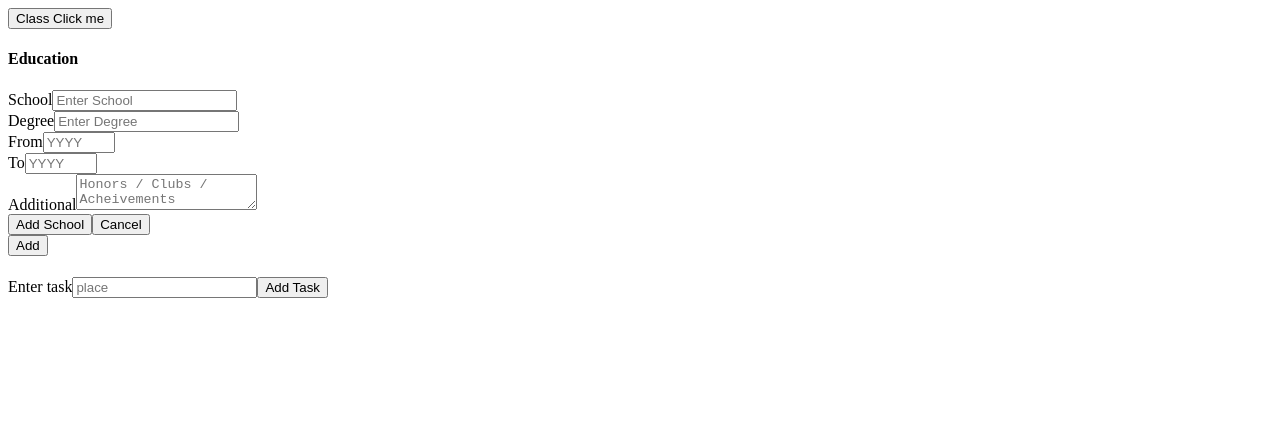
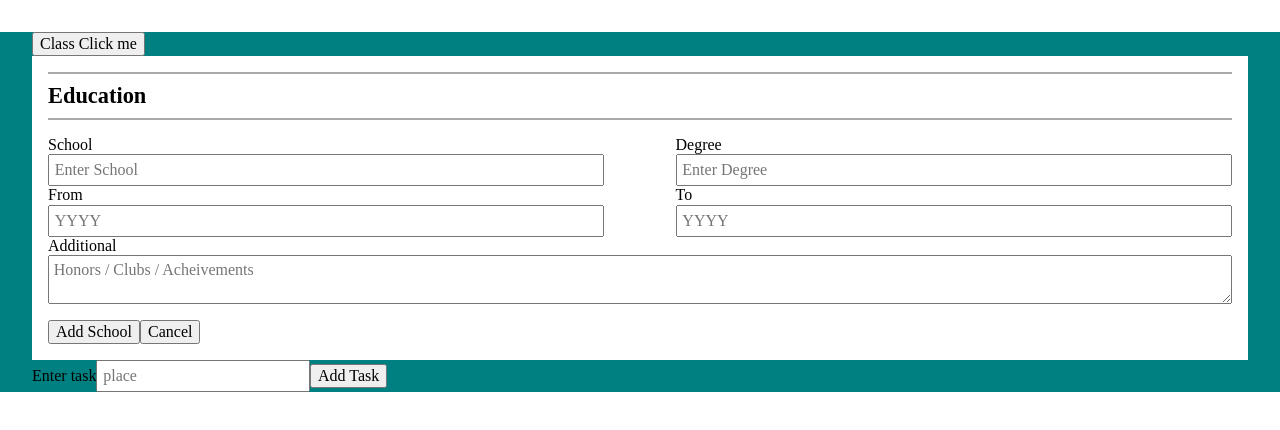
Before and after one commit to jmilll/cv-application, a React (Create React App) app: page / in a window 1280 px wide. Both pictures are taken after a click on the button "Add". Shown: the top 430 px of the page. Built offline with nearby package versions, Linux system fonts and the light colour scheme.

Commit message:
moved and edit for use in App.js

```diff
--- a/src/App.js
+++ b/src/App.js
@@ -3,6 +3,9 @@ import ClassClick from "./components/ClassClick";
 import Education from "./components/Education";
 import Overview from './components/Overview';
 import FormEducation3 from './components/FormEducation3'
+
+import './normalize.css';
+import './App.css';
 
 class App extends Component {
   constructor(props) {
@@ -46,11 +49,11 @@ class App extends Component {
 
 
     return (
-      <div>
+      <div className='App'>
         <ClassClick />
 
-        {/*<Education />*/}
-        <FormEducation3 />
+        <Education />
+        {/* <FormEducation3 /> */}
 
         <h1 />
         <form onSubmit={this.onSubmitTask}>
--- a/src/components/CardItem2.js
+++ b/src/components/CardItem2.js
@@ -5,7 +5,7 @@ class CardItem2 extends Component {
     constructor(props) {
         super(props)
         this.testFunction = props.testFunction.bind(this)
-        this.editCard = props.editCard.bind(this)
+        //this.editCard = props.editCard.bind(this)
         this.deleteCard = props.deleteCard.bind(this)
 
         this.state = {
--- a/src/components/Education.js
+++ b/src/components/Education.js
@@ -1,13 +1,13 @@
-import React, { Component } from 'react';
+import React, { Component } from 'react'
 import uniqid from "uniqid";
 import SectionHeader from './SectionHeader';
 import SectionFooter from './SectionFooter';
-import FormEducation from './FormEducation';
-import FormEducation2 from './FormEducation2';
-import FormEducation3 from './FormEducation3';
-import CardItem from './CardItem';
+import CardItem from './CardItem'
+import CardEditForm from './CardEditForm';
+import CardItem2 from './CardItem2'
+import EducationCard from './EducationCard';
 
-class Education extends Component {
+class FormEducation extends Component {
     constructor(props) {
         super(props)
 
@@ -21,40 +21,219 @@ class Education extends Component {
                 additional: '',
             },
             cards: [],
-
+            activeForm: false,
+            activeBtn: true,
         }
     }
 
+    handleChange = (e) => {
+        const {name, value} = e.target
+        this.setState({
+          eduObject: {...this.state.eduObject, [name]: value}
+
+        })
+      }
+
+    onSubmitTask = (e) => {
+        e.preventDefault();
+
+        // alert(`
+        //     ${this.state.eduObject.school} ${this.state.eduObject.degree}
+        // `)
+
+        this.setState({
+            cards: this.state.cards.concat(this.state.eduObject),
+            //eduObject: {school: 'value'}
+
+        });
+
+        //this.toggleForm()
+        this.resetForm()
+        console.log('submited')
+    }
+
+
+    handleChangeSchool = (e) => {
+        this.setState({
+            eduObject: {school: e.target.value}
+        })
+        console.log(this.state.eduObject)
+    }
+
+
+    resetForm = (e) => {
+        this.setState({
+            eduObject: {
+                id: uniqid(),
+                school: '',
+                degree: '',
+                from: '',
+                to: '',
+                additional: '',
+            }
+        })
+        this.toggleForm()
+    }
+
+    toggleForm = () => {
+        this.setState({
+            activeForm: !this.state.activeForm,
+            activeBtn: !this.state.activeBtn
+        })
+    }
+
+    // editCard = (cardId) => {
+    //     console.log('edit-card')
+    //     const findCard = this.state.cards.filter(card => {
+    //         return card.id === cardId
+    //     })
+    //     console.log(findCard)
+    //     console.log(Object.findCard.school)
+    //     const changeCard = console.log(findCard.school)
+    //     // this.setState({
+    //     //     eduObject: {
+
+    //     //         school: findCard.school,
+    //     //         degree: findCard.degree,
+    //     //         from: findCard.from,
+    //     //         to: findCard.to,
+    //     //         additional: findCard.additional,
+    //     //     }
+    //     // })
+    // }
+
+
+
+
+    deleteCard = (uid) => {
+        console.log('delete-card')
+        const remainingCards = this.state.cards.filter(card => {
+            return card.id !== uid
+        })
+        this.setState({
+            cards: remainingCards
+        })
+    }
+
+
+    testFunction = () => {
+        console.log('test')
+    }
 
 
     render() {
 
-        // const displayCard = this.state.cards.map((card) => {
-        //     return <CardItem section='education' />
-        //     }
-        // )
+        const activeForm = this.state.activeForm ? 'form education' : 'form education hidden';
+        const activeBtn = this.state.activeBtn ? 'add-btn' : 'add-btn hidden';
 
-        // const displayCard =
-        //     <CardItem
-        //         section='education'
-        //         name='edu test'
-        //         school='Arizona State'
-        //         degree='Graphic Info'
-        //         from='2010'
-        //         to='2011'
-        //     />
+        const renderCard = this.state.cards.map((card) => {
+            //console.log('rendercard')
+            return <EducationCard
+                    key={card.id}
+                    section='education'
+                    card={card}
+                    //editCard={this.editCard}
+                    deleteCard={this.deleteCard}
 
+                    testFunction={this.testFunction}
+                    />
+        })
 
         return (
-            <div className='container education'>
-                <SectionHeader name='Education'/>
+        <div className='container education'>
 
-                <FormEducation3/>
+            <SectionHeader name='Education'/>
 
-                <SectionFooter />
-            </div>
+            {renderCard}
+
+            <form className={activeForm} onSubmit={this.onSubmitTask}>
+                {/*onSubmit={this.onSubmitTask}*/}
+
+                <div className='form-section h'>
+                    <label htmlFor='school'>School</label>
+                    <input
+
+                        value={this.state.eduObject.school}
+                        onChange={this.handleChange}
+
+                        type='text'
+                        name='school'
+                        placeholder='Enter School'
+                        required
+                    />
+                </div>
+
+                <div className='form-section h'>
+                    <label htmlFor='degree'>Degree</label>
+                    <input
+                        onChange={this.handleChange}
+                        value={this.state.eduObject.degree}
+
+                        type='text'
+                        name='degree'
+                        placeholder='Enter Degree'
+                        required
+                    />
+                </div>
+
+                <div className='form-section h'>
+                    <label htmlFor='year-from'>From</label>
+                    <input
+                        onChange={this.handleChange}
+                        value={this.state.eduObject.from}
+
+                        //type="month"
+                        type='number'
+                        name='from'
+                        min='1940'
+                        max='2100'
+                        step='1'
+                        id='year-from'
+                        placeholder='YYYY'
+                    />
+                </div>
+
+                <div className='form-section h'>
+                    <label htmlFor='year-to'>To</label>
+                    <input
+                        onChange={this.handleChange}
+                        value={this.state.eduObject.to}
+
+                        //type="month"
+                        type='number'
+                        name='to'
+                        min='1940'
+                        max='2100'
+                        step='1'
+                        id='year-to'
+                        placeholder='YYYY'
+                    />
+                </div>
+
+                <div className='form-section'>
+                    <label htmlFor='degree-input'>Additional</label>
+                    <textarea
+                        onChange={this.handleChange}
+                        value={this.state.eduObject.additional}
+
+                        type='text'
+                        name='additional'
+                        id='school-add'
+                        placeholder='Honors / Clubs / Acheivements'
+                    />
+                </div>
+
+                <div className='form-btns'>
+                    <button type='submit' className='btn submit' >Add School</button>
+                    <button type='cancel' className='btn cancel' onClick={this.resetForm}>Cancel</button>
+                </div>
+            </form>
+
+            <SectionFooter activeBtn={activeBtn} toggleForm={this.toggleForm}/>
+
+        </div>
         )
     }
 }
 
-export default Education
+export default FormEducation
```
